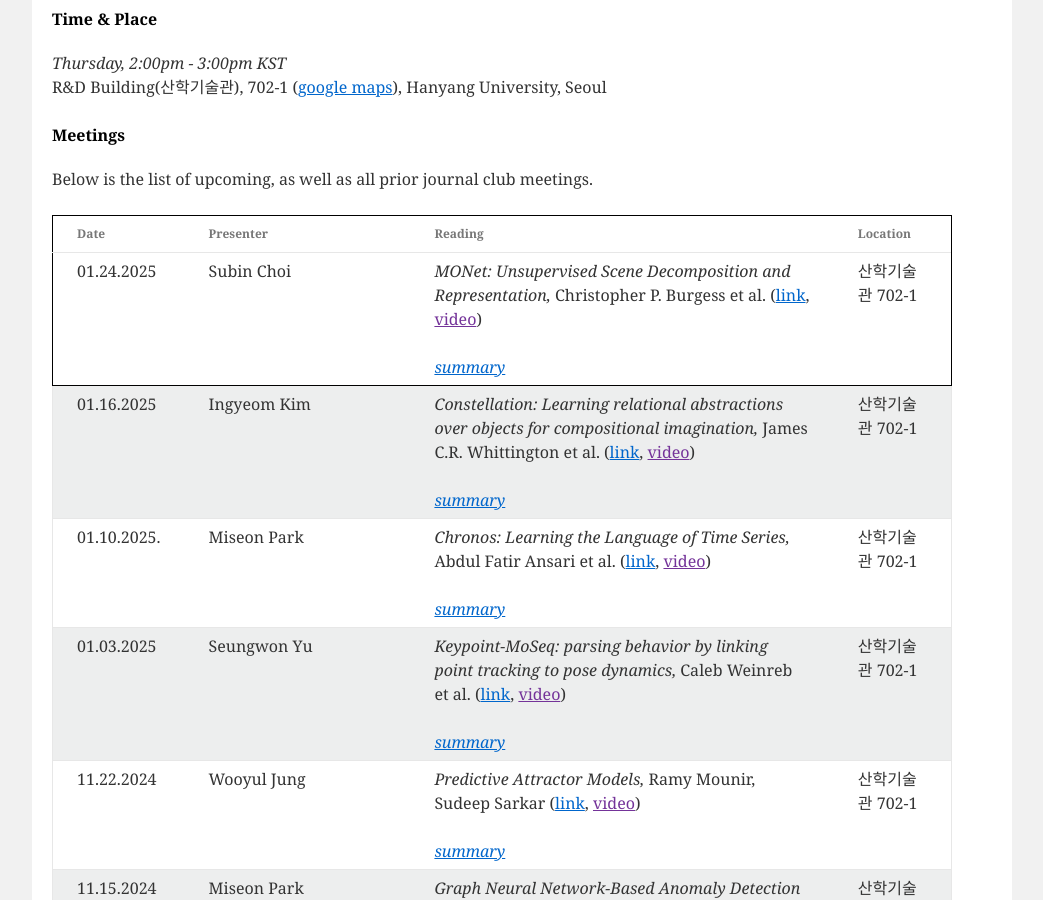
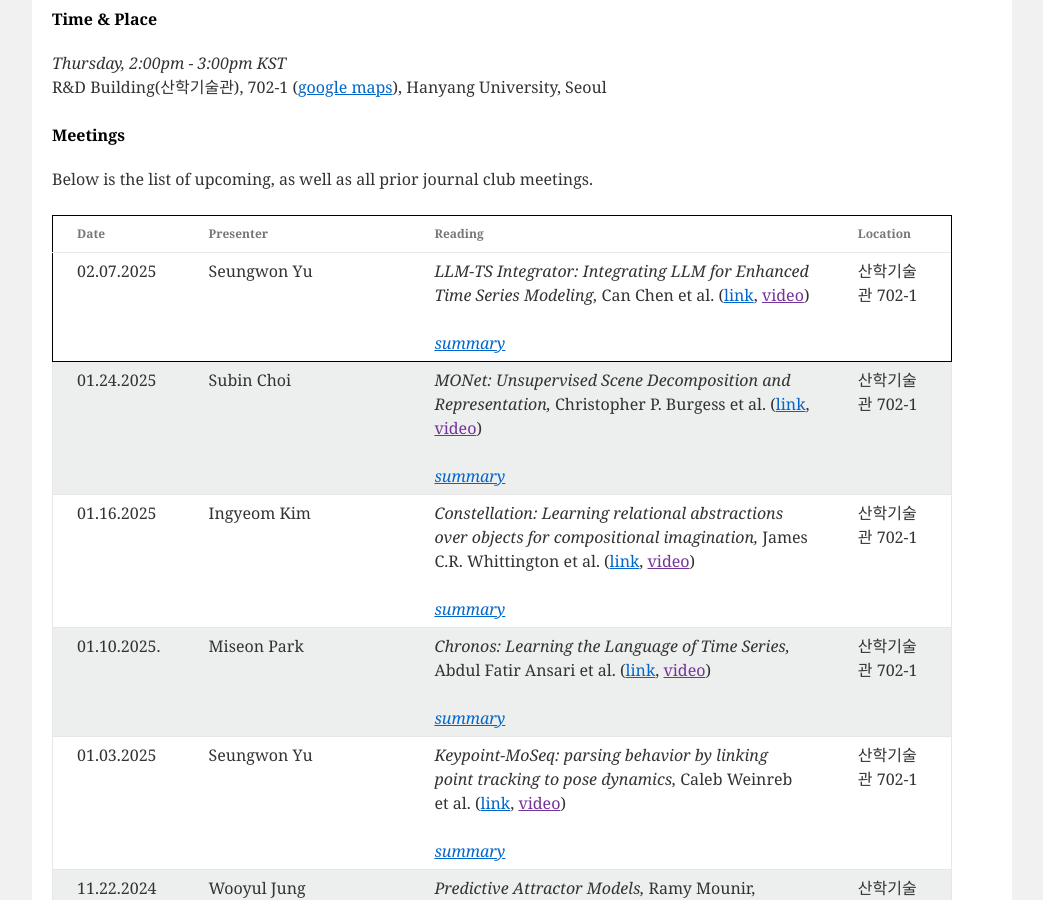
Before and after one commit to niai-lab/GraphML-JC, a Jekyll site: the page built from index.html, in a window 1280 px wide and 900 px high, scrolled down 515 px. Shown: the whole window, without its empty margins (118-1161 px from the left). Built offline with Jekyll 4.4.1, drawn with Linux system fonts in a browser that asks for light colours; part of the change alters nothing that is shown.

Commit message:
Update meeting_info.yml

```diff
--- a/_data/meeting_info.yml
+++ b/_data/meeting_info.yml
@@ -1,3 +1,16 @@
+- presenter: Seungwon Yu
+  date: 02.07.2025
+  paper: "LLM-TS Integrator: Integrating LLM for Enhanced Time Series Modeling"
+  authors: Can Chen et al.
+  url: https://arxiv.org/pdf/2410.16489
+  location: "산학기술관 702-1"
+  summary: >
+    Summary : 해당 논문은 Time series model time series representation과 LLM model의 pattern recognition capability을 mutual information maximization 방식을 사용하여 효율적으로 병합하는 방식을 제안하였음.
+    간단한 time series 의 background information과 statistical information 기반의 template 정보를 LLM의 입력으로 사용하여 text representation을 추출하며 TimesNet의 time series representation에 해당 정보가 최대한 포함되도록 학습함.
+    prediction loss와 mutual information loss의 중요도를 조절하는 weighting network를 적용하여 학습의 최적화를 도모함.<br>
+    Strength : LLM의 정보를 기반으로 TS model을 학습하여 inference 시 복잡도를 낮추며 LLM의 강한 성능이 포함되도록 함.<br>
+    Weakness : text template 에 포함된 정보가 너무 적어 실제러 time series representation에 큰 영향을 미치지 못함.
+
 - presenter: Subin Choi
   date: 01.24.2025
   paper: "MONet: Unsupervised Scene Decomposition and Representation"
```
